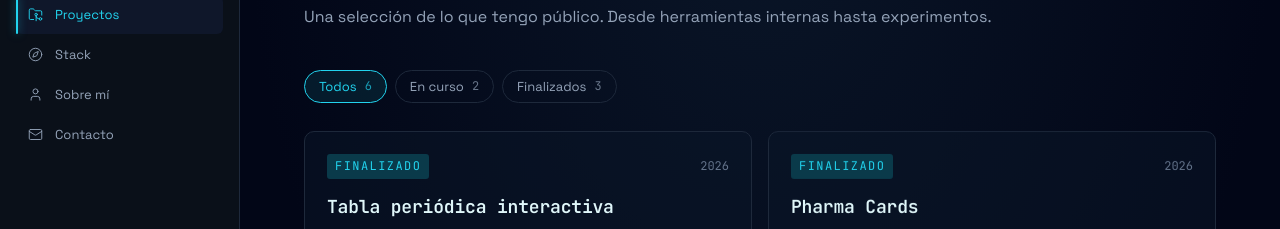
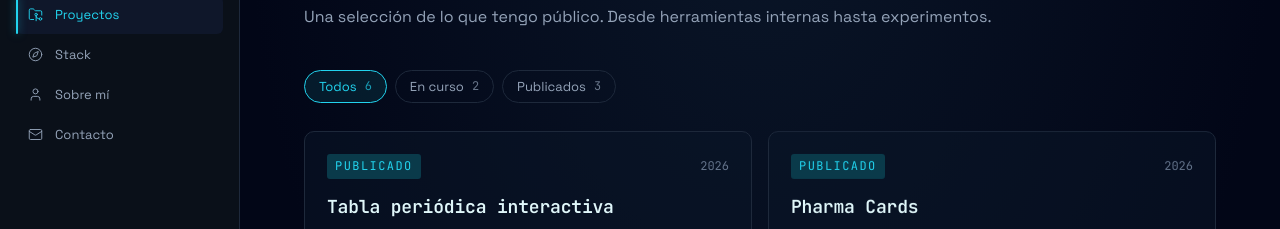
Before and after one commit to SupernovaIa/portfolio, a React (Vite) app: page / in a window 1280 px wide. Both pictures are taken after a click on the button "Ver proyectos". Shown: the part 135-364 px from the top of the page. Built offline with nearby package versions, Linux system fonts and the light colour scheme; no server answers.

Commit message:
feat: rename completed status label to 'Publicado'

```diff
--- a/src/components/Shared.jsx
+++ b/src/components/Shared.jsx
@@ -3,7 +3,7 @@ import { useReveal } from "../hooks/useReveal";
 
 const STATUS_LABELS = {
   active: "en curso",
-  completed: "finalizado",
+  completed: "publicado",
   locked: "investigación",
   available: "disponible",
 };
@@ -46,7 +46,7 @@ export function ProjectCard({ project, compact, revealDelay }) {
     >
       <div className="pf-project-header">
         <div className={`pf-project-status ${project.status}`}>
-          {STATUS_LABELS[project.status] ?? "finalizado"}
+          {STATUS_LABELS[project.status] ?? "publicado"}
         </div>
         <span className="pf-project-year">{project.year}</span>
       </div>
--- a/src/sections/Projects.jsx
+++ b/src/sections/Projects.jsx
@@ -11,7 +11,7 @@ export default function Projects() {
   const filters = [
     { id: "all",       label: "Todos",       count: PROJECTS.length },
     { id: "active",    label: "En curso",    count: PROJECTS.filter((p) => p.status === "active").length },
-    { id: "completed", label: "Finalizados", count: PROJECTS.filter((p) => p.status === "completed").length },
+    { id: "completed", label: "Publicados", count: PROJECTS.filter((p) => p.status === "completed").length },
   ];
 
   return (
```
